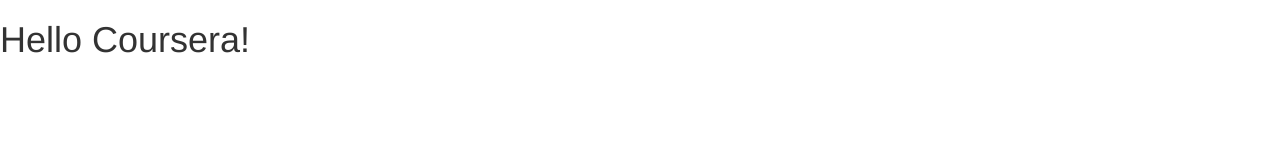
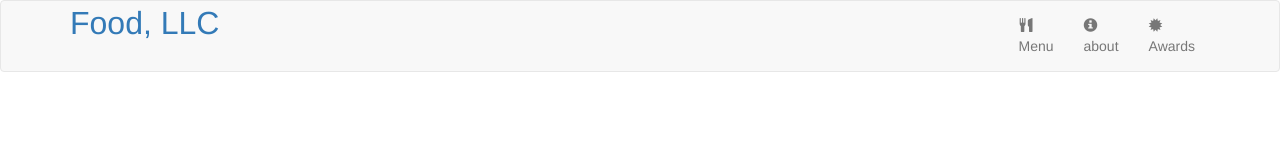
Before and after one commit to mjalvidrez/main, a plain HTML site: page Lecture25/index.html in a window 1280 px wide. Drawn offline with Linux system fonts and the light colour scheme.

Commit message:
module 3 solution.

```diff
--- a/Lecture25/css/styles.css
+++ b/Lecture25/css/styles.css
@@ -0,0 +1,3 @@
+#Food-title {
+    font-size: xx-large;
+}
--- a/Lecture25/index.html
+++ b/Lecture25/index.html
@@ -17,8 +17,45 @@
     <link rel="stylesheet" href="css/styles.css">
   </head>
 <body>
+    <nav id="header-nav" class="navbar navbar-default">
+      <div class="container">
+        <div class="navbar-header">
+          <a id="Food-title" href="index.html" class="">Food, LLC</a>
+          <button type="button" class="navbar-toggle collapsed" data-toggle="collapse" data-target="#collapsable-nav" aria-expanded="false">
+            <span class="sr-only">Toggle navigation</span>
+            <span class="icon-bar"></span>
+            <span class="icon-bar"></span>
+            <span class="icon-bar"></span>
+          </button>
+        </div>
 
-  <h1>Hello Coursera!</h1>
+        <div id="collapsable-nav" class="collapse navbar-collapse">
+          <ul id="nav-list" class="nav navbar-nav navbar-right">
+            <li>
+              <a href="menu-categories.html">
+                <span class="glyphicon glyphicon-cutlery"></span><br class="hidden-xs">
+                Menu
+              </a>
+            </li>
+            <li>
+              <a href="#">
+                <span class="glyphicon glyphicon-info-sign"></span><br class="hidden-xs">
+                about
+              </a>
+            </li>
+            <li>
+              <a href="#">
+                <span class="glyphicon glyphicon-certificate"></span><br class="hidden-xs">
+                Awards
+              </a>
+            </li>
+          </ul>
+        </div>
+
+      </div>
+    </nav>
+
+
 
   <!-- jQuery (Bootstrap JS plugins depend on it) -->
   <script src="js/jquery-1.11.3.min.js"></script>
```
